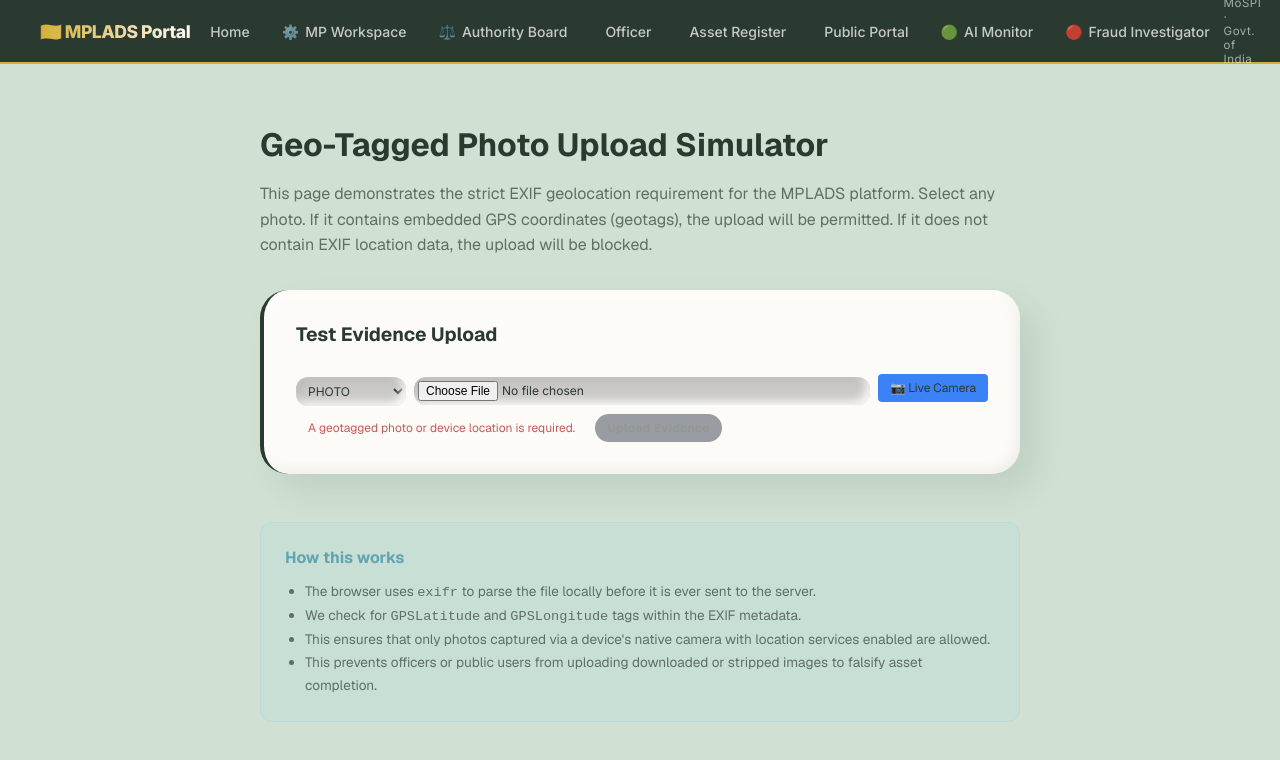
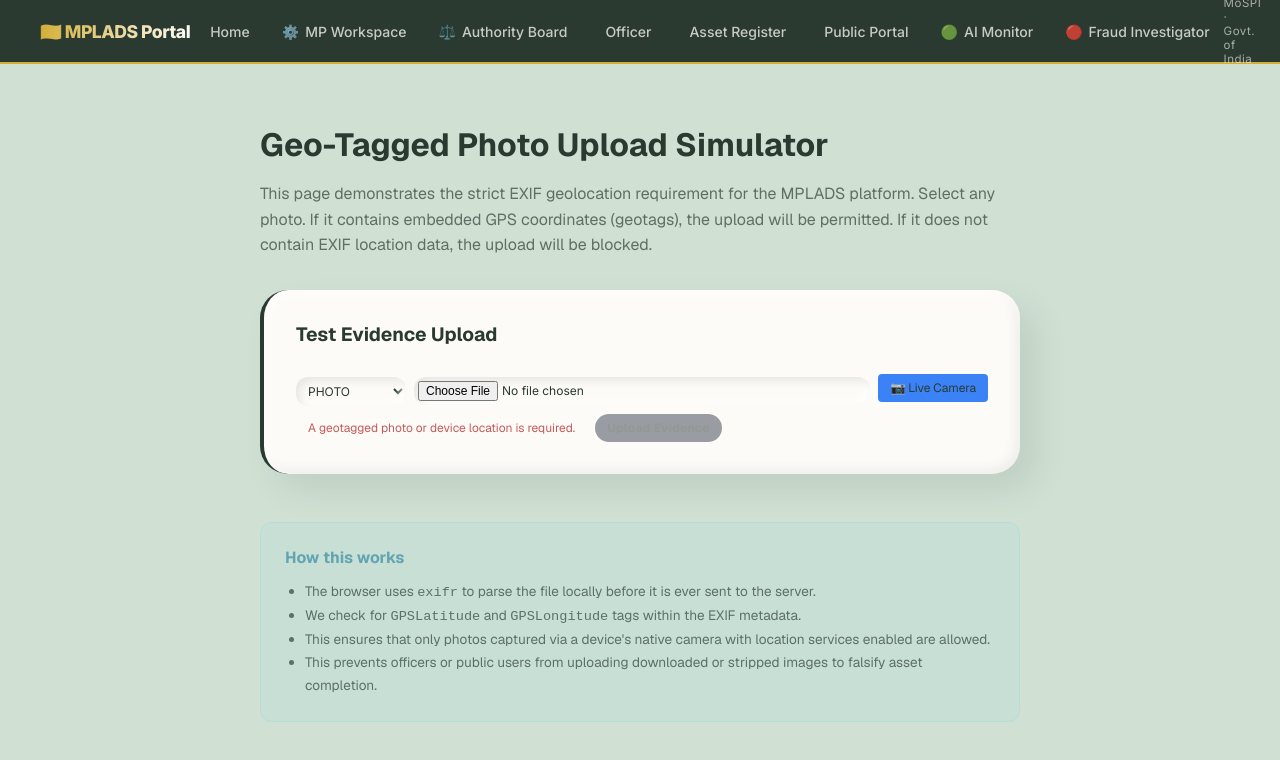
Before and after one commit to SKULL-BREAKER/MPLAD-CD, a Next.js app in the folder mplad-app/: page /upload in a window 1280 px wide. Shown: the top 760 px of the page. Built offline with nearby package versions, Linux system fonts and the light colour scheme.

Commit message:
Fix UI: ensure light backgrounds and dark text for all dropdowns (pop-ups) and table headers

```diff
--- a/mplad-app/app/components/EvidenceUploadForm.js
+++ b/mplad-app/app/components/EvidenceUploadForm.js
@@ -162,7 +162,7 @@ export default function EvidenceUploadForm({ workId, authority, action }) {
         </div>
       ) : (
         <div style={{ display: 'flex', gap: '8px', flexWrap: 'wrap', alignItems: 'center' }}>
-          <select name="media_type" className="select-field" style={{ width: '110px', padding: '6px 8px', fontSize: '0.75rem', background: 'rgba(0,0,0,0.2)' }}>
+          <select name="media_type" className="select-field" style={{ width: '110px', padding: '6px 8px', fontSize: '0.75rem' }}>
             <option value="PHOTO">PHOTO</option>
             <option value="VIDEO">VIDEO</option>
           </select>
@@ -174,7 +174,7 @@ export default function EvidenceUploadForm({ workId, authority, action }) {
             className="input-field"
             ref={fileInputRef}
             onChange={handleFileChange}
-            style={{ flex: 1, minWidth: '150px', padding: '4px', fontSize: '0.75rem', background: 'rgba(0,0,0,0.2)' }}
+            style={{ flex: 1, minWidth: '150px', padding: '4px', fontSize: '0.75rem' }}
           />
           <button type="button" onClick={startCamera} style={{ background: '#3B82F6', color: 'var(--text-main)', border: 'none', padding: '6px 12px', fontSize: '0.75rem', borderRadius: '4px', cursor: 'pointer' }}>
             📷 Live Camera
--- a/mplad-app/app/globals.css
+++ b/mplad-app/app/globals.css
@@ -501,7 +501,7 @@ img { max-width: 100%; }
     0 0 0 3px rgba(212, 175, 55, 0.3);
 }
 
-.select-field option { background: #111827; color: var(--text-main); }
+.select-field option { background: var(--surface-2); color: var(--text-main); }
 
 .label {
   font-size: 0.78rem;
@@ -597,7 +597,7 @@ img { max-width: 100%; }
   font-size: 0.75rem;
   text-transform: uppercase;
   letter-spacing: 0.6px;
-  color: var(--text-muted);
+  color: var(--text-main);
   border-bottom: 2px solid var(--border-color);
   font-weight: 700;
 }
```
